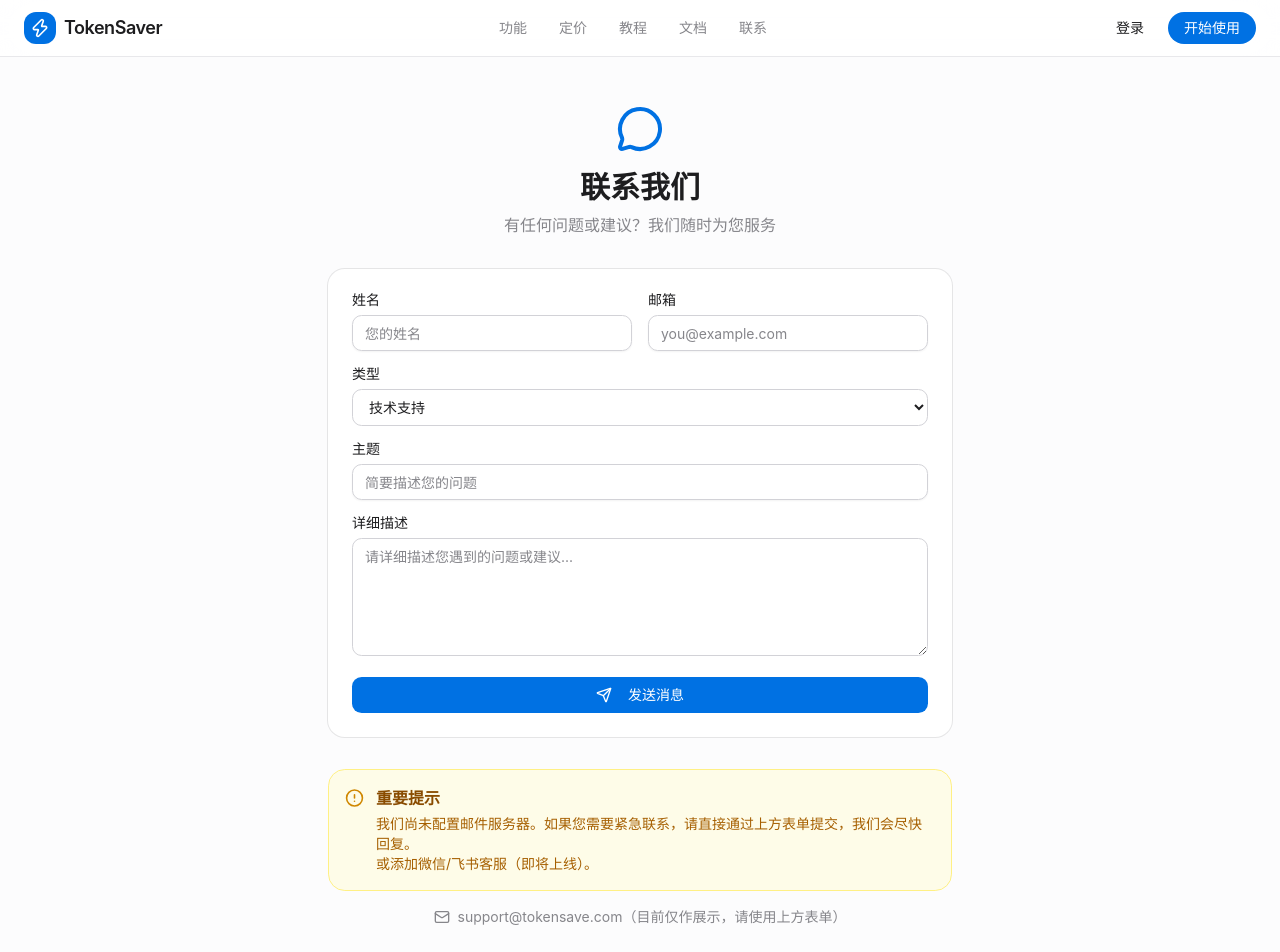
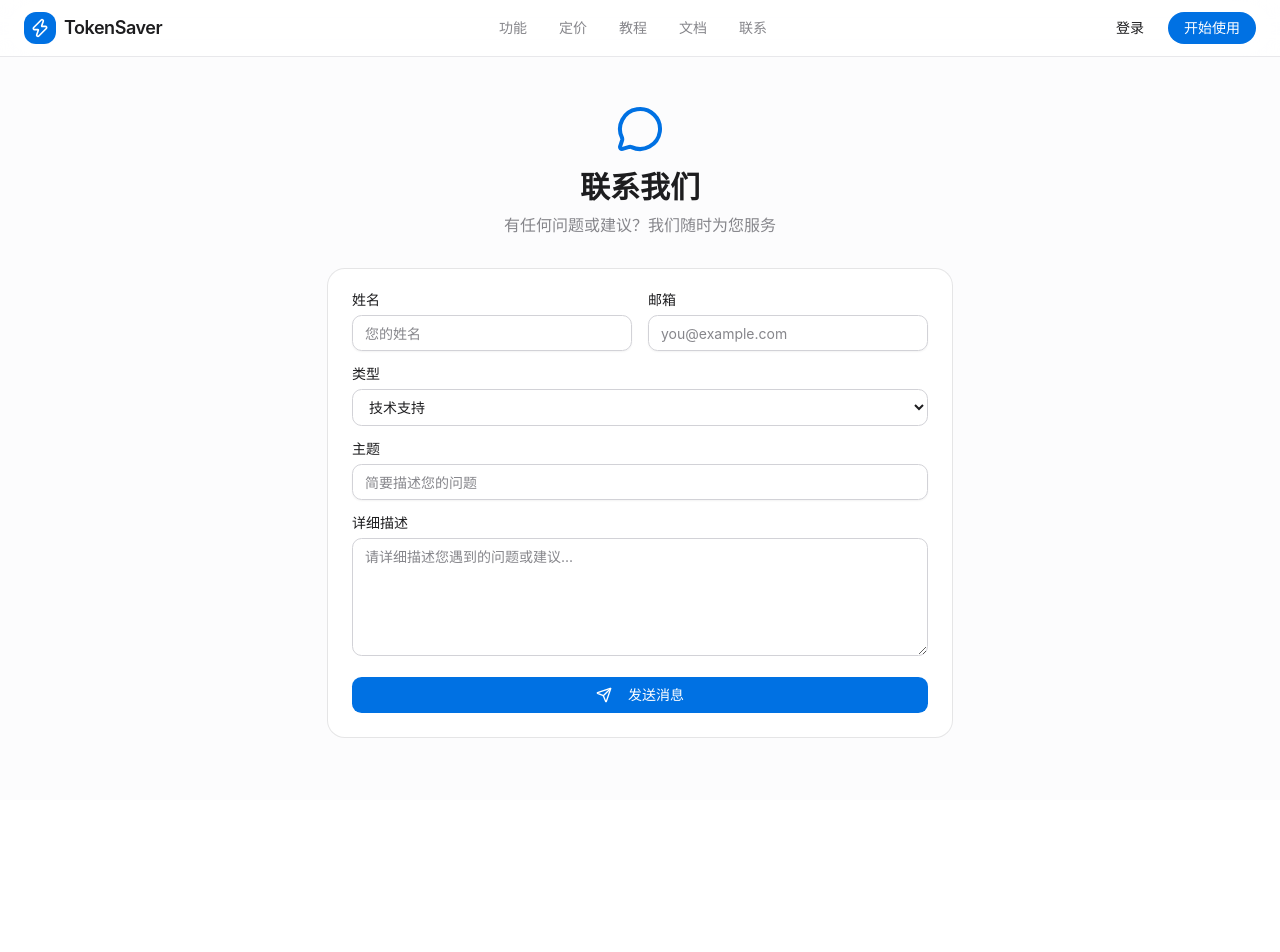
Before and after one commit to luckyhao0630/tokensave, a Next.js app in the folder frontend/: page /contact in a window 1280 px wide. Shown: the top 952 px of the page. After the commit the page ends 800 px from the top, so only its background shows below. Built offline with nearby package versions, Linux system fonts and the light colour scheme.

Commit message:
fix: remove email from contact, add feedback tracking to profile

```diff
--- a/frontend/src/app/contact/page.tsx
+++ b/frontend/src/app/contact/page.tsx
@@ -6,7 +6,7 @@ import { Input } from "@/components/ui/input";
 import { Label } from "@/components/ui/label";
 import Navbar from "@/components/navbar";
 import { useState } from "react";
-import { MessageCircle, Send, CheckCircle, Mail, AlertCircle } from "lucide-react";
+import { MessageCircle, Send, CheckCircle } from "lucide-react";
 import Link from "next/link";
 
 export default function ContactPage() {
@@ -146,28 +146,6 @@ export default function ContactPage() {
             </Button>
           </form>
         </Card>
-
-        {/* 邮箱说明 */}
-        <div className="mt-8 p-4 bg-yellow-50 rounded-xl border border-yellow-200">
-          <div className="flex items-start gap-3">
-            <AlertCircle className="w-5 h-5 text-yellow-600 mt-0.5" />
-            <div>
-              <p className="font-semibold text-yellow-800 mb-1">重要提示</p>
-              <p className="text-sm text-yellow-700">
-                我们尚未配置邮件服务器。如果您需要紧急联系，请直接通过上方表单提交，我们会尽快回复。
-                <br />
-                或添加微信/飞书客服（即将上线）。
-              </p>
-            </div>
-          </div>
-        </div>
-
-        <div className="mt-4 text-center text-sm text-muted-foreground">
-          <p className="flex items-center justify-center gap-2">
-            <Mail className="w-4 h-4" />
-            support@tokensave.com（目前仅作展示，请使用上方表单）
-          </p>
-        </div>
       </div>
     </div>
   );
--- a/frontend/src/app/profile/page.tsx
+++ b/frontend/src/app/profile/page.tsx
@@ -8,7 +8,7 @@ import { Badge } from "@/components/ui/badge";
 import { getToken, removeToken, API_BASE_URL } from "@/lib/api";
 import { useEffect, useState } from "react";
 import { useRouter } from "next/navigation";
-import { User, Zap, LogOut, Key, CreditCard, Loader2, Eye, EyeOff, Copy, Check } from "lucide-react";
+import { User, Zap, LogOut, Key, CreditCard, Loader2, Eye, EyeOff, Copy, Check, MessageSquare } from "lucide-react";
 import Link from "next/link";
 
 interface UserProfile {
@@ -57,6 +57,7 @@ export default function ProfilePage() {
   const [showNewKey, setShowNewKey] = useState<string | null>(null);
   const [copiedId, setCopiedId] = useState<number | null>(null);
   const [creatingKey, setCreatingKey] = useState(false);
+  const [feedbackMessages, setFeedbackMessages] = useState<any[]>([]);
 
   useEffect(() => {
     async function loadData() {
@@ -91,6 +92,15 @@ export default function ProfilePage() {
         if (keysRes.ok) {
           const keysData = await keysRes.json();
           setApiKeys(keysData || []);
+        }
+
+        // 加载用户反馈
+        const feedbackRes = await fetch(`${getApiBaseUrl()}/contact/messages`, {
+          headers: { Authorization: `Bearer ${token}` },
+        });
+        if (feedbackRes.ok) {
+          const feedbackData = await feedbackRes.json();
+          setFeedbackMessages(feedbackData || []);
         }
       } catch (error) {
         console.error("加载失败", error);
@@ -428,6 +438,47 @@ export default function ProfilePage() {
           </div>
         </Card>
 
+        {/* 意见反馈 */}
+        <Card className="p-6 rounded-2xl border-none shadow-sm bg-white mb-6">
+          <h3 className="font-semibold mb-4 flex items-center gap-2">
+            <MessageSquare className="w-5 h-5" />
+            我的反馈
+            <Link href="/contact">
+              <Button size="sm" variant="outline" className="ml-2 rounded-full">提交新反馈</Button>
+            </Link>
+          </h3>
+          <div className="space-y-3">
+            {feedbackMessages.length > 0 ? (
+              feedbackMessages.map((msg) => (
+                <div key={msg.id} className="p-3 bg-muted rounded-lg">
+                  <div className="flex items-center justify-between mb-2">
+                    <div className="flex items-center gap-2">
+                      <span className="font-medium text-sm">{msg.subject}</span>
+                      <Badge variant={msg.status === 'replied' ? 'default' : 'secondary'} className="text-xs">
+                        {msg.status === 'replied' ? '已回复' : msg.status === 'new' ? '待处理' : '已关闭'}
+                      </Badge>
+                    </div>
+                    <span className="text-xs text-muted-foreground">
+                      {msg.created_at ? new Date(msg.created_at).toLocaleDateString() : ''}
+                    </span>
+                  </div>
+                  <p className="text-sm text-muted-foreground mb-2">{msg.message}</p>
+                  {msg.reply && (
+                    <div className="mt-2 p-2 bg-green-50 rounded border border-green-200">
+                      <p className="text-xs text-green-700 font-medium mb-1">管理员回复：</p>
+                      <p className="text-sm text-green-800">{msg.reply}</p>
+                    </div>
+                  )}
+                </div>
+              ))
+            ) : (
+              <p className="text-sm text-muted-foreground text-center py-4">
+                暂无反馈记录
+              </p>
+            )}
+          </div>
+        </Card>
+
         {/* 修改密码 */}
         <Card className="p-6 rounded-2xl border-none shadow-sm bg-white mb-6">
           <h3 className="font-semibold mb-4 flex items-center gap-2">
```
